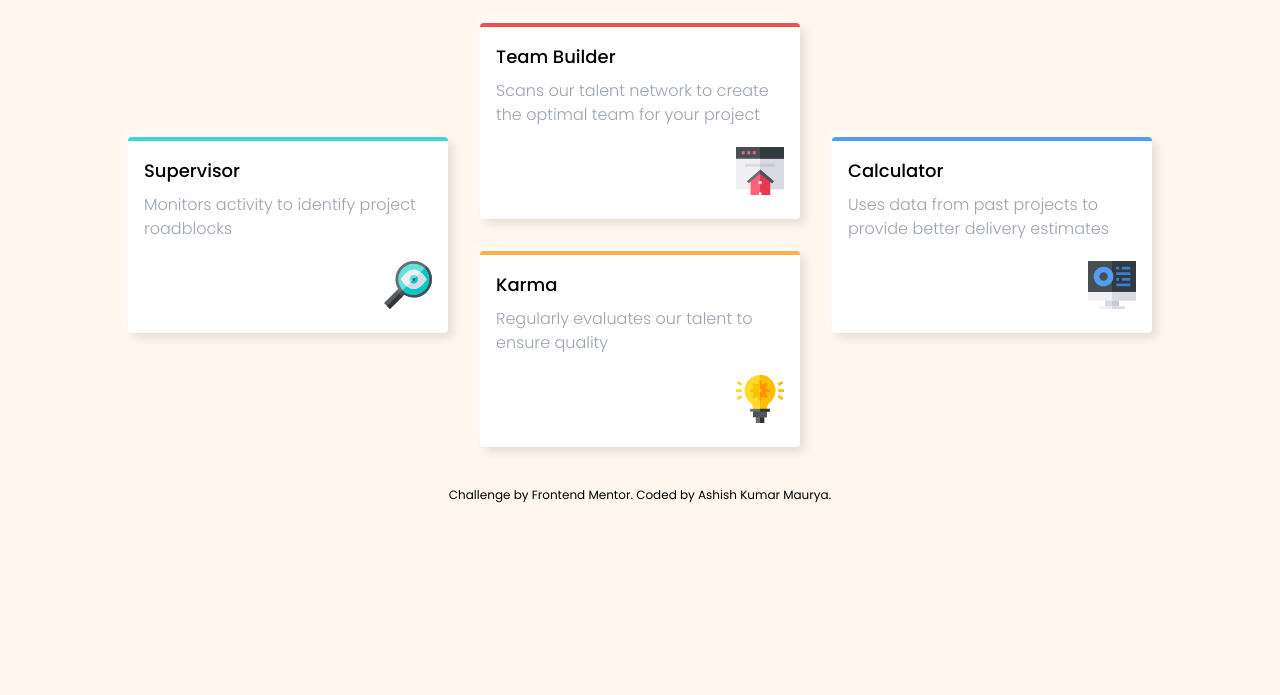
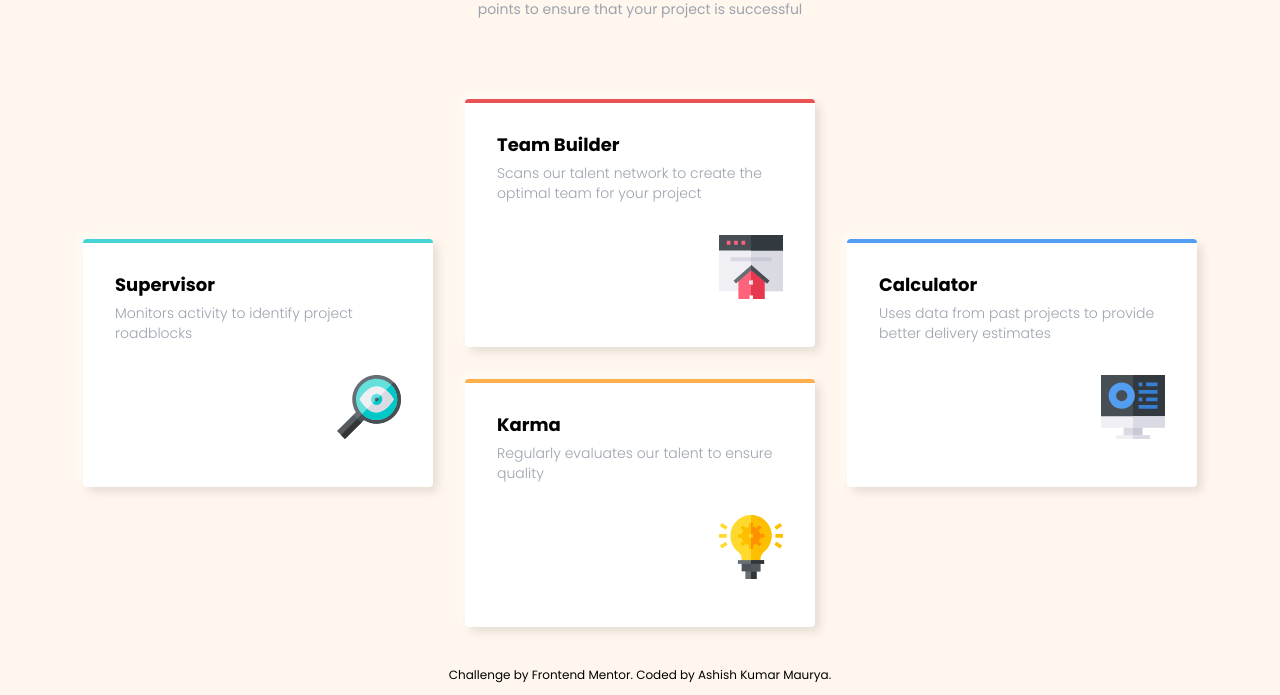
Before and after one commit to 0KAshish/four-card-feature-section-master, a plain HTML site: page index.html in a window 1280 px wide. Shown: the part 209-904 px from the top of the page. Before the commit the page ends 800 px from the top, so only its background shows below. Drawn offline with nearby package versions, Linux system fonts and the light colour scheme.

Commit message:
Update index.html
Updated code according to provided screenshot

```diff
--- a/index.html
+++ b/index.html
@@ -16,22 +16,23 @@
       href="https://fonts.googleapis.com/css2?family=Poppins:wght@300;400;500;600;700&display=swap"
       rel="stylesheet"
     />
+    <link rel="stylesheet" href="./css/styles.css" />
     <!-- Your Tailwind CSS -->
     <script src="https://cdn.tailwindcss.com"></script>
     <script src="./js/config.js"></script>
   </head>
-  <body class="bg-orange-50 dark:bg-black dark:text-white my-10 font-poppins">
+  <body class="bg-orange-50 dark:bg-black dark:text-white font-poppins text-sm">
     <!-- Main content -->
-    <main class="max-w-xs mx-auto md:max-w-max">
+    <main class="max-w-xs mx-auto md:max-w-max h-full mt-20">
       <!-- header area -->
       <section class="text-center">
-        <h1 class="text-3xl font-thin text-gray-400">
+        <h1 class="text-4xl font-thin text-gray-400">
           Reliable, efficient delivery
-          <span class="block font-semibold text-black dark:text-white py-3"
-            >Powered by Technology</span
-          >
+          <p class="block font-semibold text-black dark:text-white py-3.5">
+            Powered by Technology
+          </p>
         </h1>
-        <p class="max-w-xs md:max-w-lg m-auto mb-12 text-gray-400">
+        <p class="max-w-xs md:max-w-lg m-auto pb-20 text-gray-400">
           Our Artificial Intelligence powered tools use millions of project data
           points to ensure that your project is successful
         </p>
@@ -42,58 +43,58 @@
         class="flex flex-col justify-center items-center m-auto md:flex-row md:items-center gap-8"
       >
         <div
-          class="bg-white text-black dark:bg-black dark:text-white rounded border-t-4 border-t-cyans max-w-xs p-4 shadow-[5px_5px_10px_rgba(0,0,0,0.1),-5px_-5px_10px_rgba(255,255,255,0.5)] dark:shadow-[5px_5px_10px_rgba(0,0,0,0.3),-5px_-5px_10px_rgba(255,255,255,0.05)] transition-all duration-300"
+          class="bg-white text-black dark:bg-black dark:text-white rounded border-t-4 border-t-cyans max-w-[350px] py-4 px-8 shadow-[5px_5px_10px_rgba(0,0,0,0.1),-5px_-5px_10px_rgba(255,255,255,0.5)] dark:shadow-[5px_5px_10px_rgba(0,0,0,0.3),-5px_-5px_10px_rgba(255,255,255,0.05)] transition-all duration-300"
         >
-          <h2 class="pb-2 font-medium text-lg">Supervisor</h2>
-          <p class="font-light text-gray-400 text-md">
+          <h2 class="py-3 font-bold text-lg pb-1">Supervisor</h2>
+          <p class="font-light text-gray-400 text-sm">
             Monitors activity to identify project roadblocks
           </p>
           <img
             src="./images/icon-supervisor.svg"
             alt="search icon"
-            class="justify-self-end items-baseline-last w-12 h-auto pt-5 pb-2"
+            class="justify-self-end items-baseline-last w-[4rem] h-auto pt-8 pb-8"
           />
         </div>
         <section class="flex flex-col gap-8">
           <div
-            class="bg-white text-black dark:bg-black dark:text-white rounded border-t-4 border-t-reds max-w-xs p-4 shadow-[5px_5px_10px_rgba(0,0,0,0.1),-5px_-5px_10px_rgba(255,255,255,0.5)] dark:shadow-[5px_5px_10px_rgba(0,0,0,0.3),-5px_-5px_10px_rgba(255,255,255,0.05)] transition-all duration-300"
+            class="bg-white text-black dark:bg-black dark:text-white rounded border-t-4 border-t-reds max-w-[350px] py-4 px-8 shadow-[5px_5px_10px_rgba(0,0,0,0.1),-5px_-5px_10px_rgba(255,255,255,0.5)] dark:shadow-[5px_5px_10px_rgba(0,0,0,0.3),-5px_-5px_10px_rgba(255,255,255,0.05)] transition-all duration-300"
           >
-            <h2 class="pb-2 font-medium text-lg">Team Builder</h2>
-            <p class="font-light text-gray-400 text-md">
+            <h2 class="py-3 font-bold text-lg pb-1">Team Builder</h2>
+            <p class="font-light text-gray-400 text-sm">
               Scans our talent network to create the optimal team for your
               project
             </p>
             <img
               src="./images/icon-team-builder.svg"
               alt="icon of team Builder"
-              class="justify-self-end items-baseline-last w-12 h-auto pt-5 pb-2"
+              class="justify-self-end items-baseline-last w-[4rem] h-auto pt-8 pb-8"
             />
           </div>
           <div
-            class="bg-white text-black dark:bg-black dark:text-white rounded border-t-4 border-t-oranges max-w-xs p-4 shadow-[5px_5px_10px_rgba(0,0,0,0.1),-5px_-5px_10px_rgba(255,255,255,0.5)] dark:shadow-[5px_5px_10px_rgba(0,0,0,0.3),-5px_-5px_10px_rgba(255,255,255,0.05)] transition-all duration-300"
+            class="bg-white text-black dark:bg-black dark:text-white rounded border-t-4 border-t-oranges max-w-[350px] py-4 px-8 shadow-[5px_5px_10px_rgba(0,0,0,0.1),-5px_-5px_10px_rgba(255,255,255,0.5)] dark:shadow-[5px_5px_10px_rgba(0,0,0,0.3),-5px_-5px_10px_rgba(255,255,255,0.05)] transition-all duration-300"
           >
-            <h2 class="pb-2 font-medium text-lg">Karma</h2>
-            <p class="font-light text-gray-400 text-md">
+            <h2 class="py-3 font-bold text-lg pb-1">Karma</h2>
+            <p class="font-light text-gray-400 text-sm">
               Regularly evaluates our talent to ensure quality
             </p>
             <img
               src="./images/icon-karma.svg"
               alt="eye icon"
-              class="justify-self-end items-baseline-last w-12 h-auto pt-5 pb-2"
+              class="justify-self-end items-baseline-last w-[4rem] h-auto pt-8 pb-8"
             />
           </div>
         </section>
         <div
-          class="bg-white text-black dark:bg-black dark:text-white rounded border-t-4 border-t-blues max-w-xs p-4 shadow-[5px_5px_10px_rgba(0,0,0,0.1),-5px_-5px_10px_rgba(255,255,255,0.5)] dark:shadow-[5px_5px_10px_rgba(0,0,0,0.3),-5px_-5px_10px_rgba(255,255,255,0.05)] transition-all duration-300"
+          class="bg-white text-black dark:bg-black dark:text-white rounded border-t-4 border-t-blues max-w-[350px] py-4 px-8 shadow-[5px_5px_10px_rgba(0,0,0,0.1),-5px_-5px_10px_rgba(255,255,255,0.5)] dark:shadow-[5px_5px_10px_rgba(0,0,0,0.3),-5px_-5px_10px_rgba(255,255,255,0.05)] transition-all duration-300"
         >
-          <h2 class="pb-2 font-medium text-lg">Calculator</h2>
-          <p class="font-light text-gray-400 text-md">
+          <h2 class="py-3 font-bold text-lg pb-1">Calculator</h2>
+          <p class="font-light text-gray-400 text-sm">
             Uses data from past projects to provide better delivery estimates
           </p>
           <img
             src="./images/icon-calculator.svg"
             alt="Calculator icon"
-            class="justify-self-end items-baseline-last w-12 h-auto pt-5 pb-2"
+            class="justify-self-end items-baseline-last w-[4rem] h-auto pt-8 pb-8"
           />
         </div>
       </section>
```
